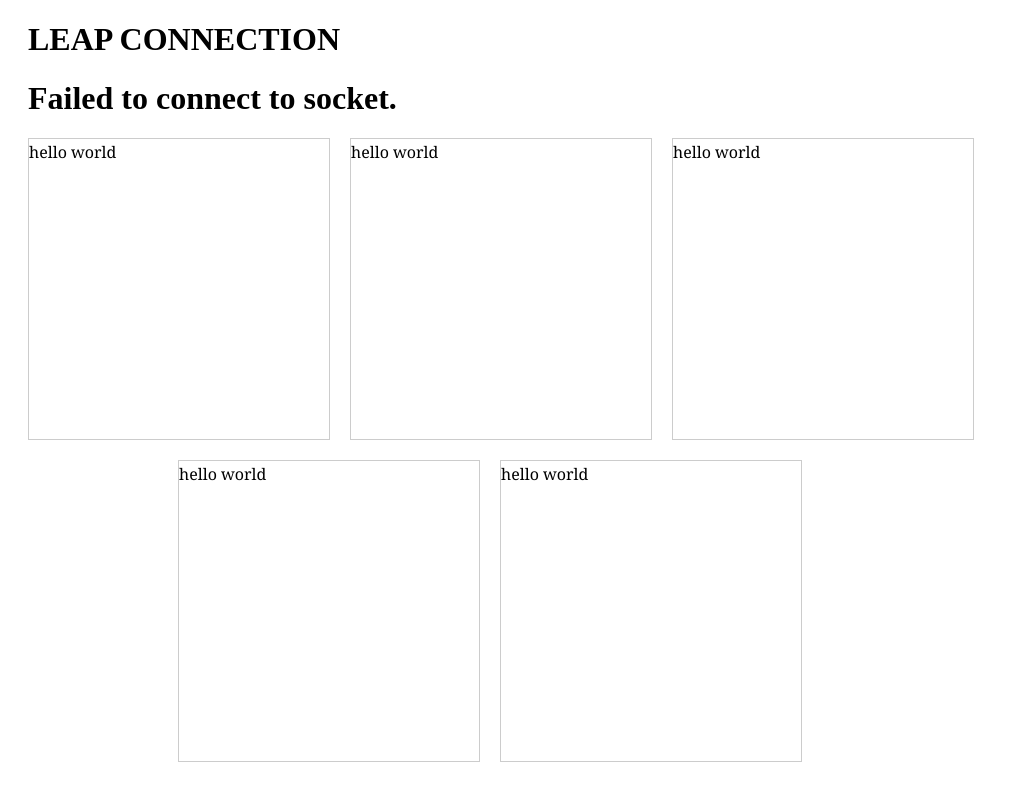
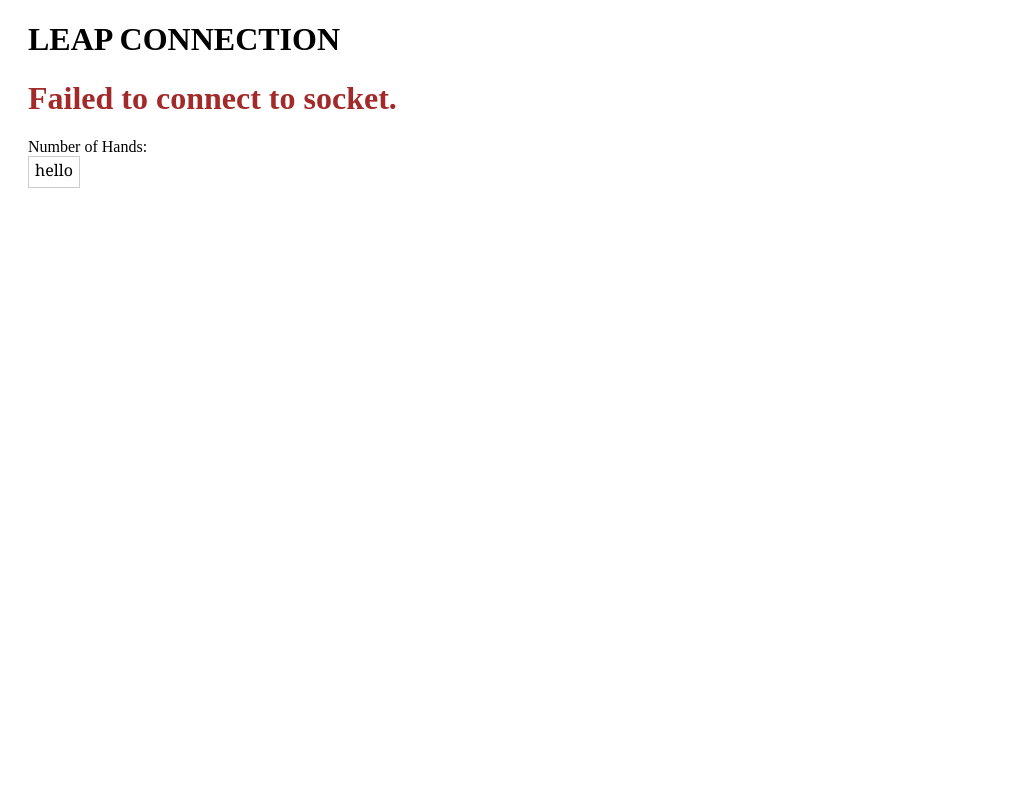
Before and after one commit to NicholasValiente/Piano-Motion-Capture, a plain HTML site: page Working version/leap server/leapServer.html in a window 1280 px wide. Shown: the whole page, without its empty margins (0-1009 px from the left). Drawn offline with Linux system fonts and the light colour scheme.

Commit message:
added connection messages
+ when socket connected both midi and leap servers will each display
this on screen.
+ if midi device connected to midi server on launch server will display
this on screen.
+ if leap device connected to leap server on launch server will display
this on screen.

```diff
--- a/Working version/leap server/leapServer.css
+++ b/Working version/leap server/leapServer.css
@@ -6,51 +6,13 @@
    padding-right: 20px;
 }
 
-#tips {
- height:300px;
- width:300px;
+#hands {
+ height:30px;
+ width:50px;
  border:1px solid #ccc;
  font:16px/26px Georgia, Garamond, Serif;
  overflow:auto;
- float: left;
+ text-align:center;
+
 margin-right:20px;
 }
-#knuckle1 {
- height:300px;
- width:300px;
- border:1px solid #ccc;
- font:16px/26px Georgia, Garamond, Serif;
- overflow:auto;
-  float: left;
-margin-right:20px;
-}
-#knuckle2 {
- height:300px;
- width:300px;
- border:1px solid #ccc;
- font:16px/26px Georgia, Garamond, Serif;
- overflow:auto;
-  float: bottom;
-margin-right:20px;
-}
-#wrists {
- height:300px;
- width:300px;
- border:1px solid #ccc;
- font:16px/26px Georgia, Garamond, Serif;
- overflow:auto;
-   float: left;
-margin-top:20px;
-margin-left:150px;
-margin-right:20px;
-
-}
-#palms {
- height:300px;
- width:300px;
- border:1px solid #ccc;
- font:16px/26px Georgia, Garamond, Serif;
- overflow:auto;
-   float: left;
-margin-top:20px;
-}
--- a/Working version/leap server/leapServer.html
+++ b/Working version/leap server/leapServer.html
@@ -13,25 +13,11 @@
 		<div id="left">
 			<h1 id="header1">LEAP CONNECTION</h1>
 			<h1 id="header2">SOCKET CONNECTION</h1>
-			<div id="tips">
+			Number of Hands:
+			<div id="hands">
 			hello world
 			</div>
 
-			<div id="knuckle1">
-			hello world
-			</div>
-
-			<div id="knuckle2">
-			hello world
-			</div>
-
-			<div id="wrists">
-			hello world
-			</div>
-
-			<div id="palms">
-			hello world
-			</div>
 
 		</div>
 
--- a/Working version/leap server/leapServer.js
+++ b/Working version/leap server/leapServer.js
@@ -13,36 +13,36 @@ var lastMessage = Date.now();
 
 var controller =  new Leap.Controller({frameEventName: 'animationFrame', background: true, optimizeHMD: true});
 
-	var textbox = document.getElementById("databox");
-	var tip = document.getElementById("tips");
-	var knuck1 = document.getElementById("knuckle1");
-	var knuck2 = document.getElementById("knuckle2");
-	var wrist = document.getElementById("wrists");
-	var palm = document.getElementById("palms");
 
 socket.onopen = function(evt)
 {
 connected=true;
 	var socketHead = document.getElementById("header2");
 
-socketHead.innerHTML = "Connection to socket established.<br/>" ;
+	socketHead.innerHTML = "Connection to socket established.<br/>" ;
+	socketHead.style.color = " #2aa22a";
 };
 
 socket.onclose = function(evt)
 {
 connected=false;
 	var socketHead = document.getElementById("header2");
-socketHead.innerHTML = "Failed to connect to socket.<br/>" ;
+	socketHead.innerHTML = "Failed to connect to socket.<br/>" ;
+	socketHead.style.color = "#a22a2a";
 };
 
 
 controller.on ('deviceStreaming',  function() {
 	var deviceHead = document.getElementById("header1");
+
+	deviceHead.style.color = " #2aa22a";
 	deviceHead.innerHTML = "Leap Motion device is connected.<br/>"
+
 	});
 controller.on ('deviceStopped',  function() {
 	var deviceHead = document.getElementById("header1");
 	deviceHead.innerHTML = "Leap Motion device is disconnected.<br/>"
+	socketHead.style.color = "#a22a2a";
 	});
 
 controller.connect();
@@ -52,6 +52,8 @@ var t=0;
 controller.loop(function(frame){
 	var data = new Array("leap");
 
+	var textbox = document.getElementById("hands");
+	hands.innerHTML = frame.hands.length;
 
 
 
```
Also changed, not shown: Working version/Midi Server/controller.js (+35 -18 lines), Working version/Midi Server/midiServer.html (+2 -2 lines).
